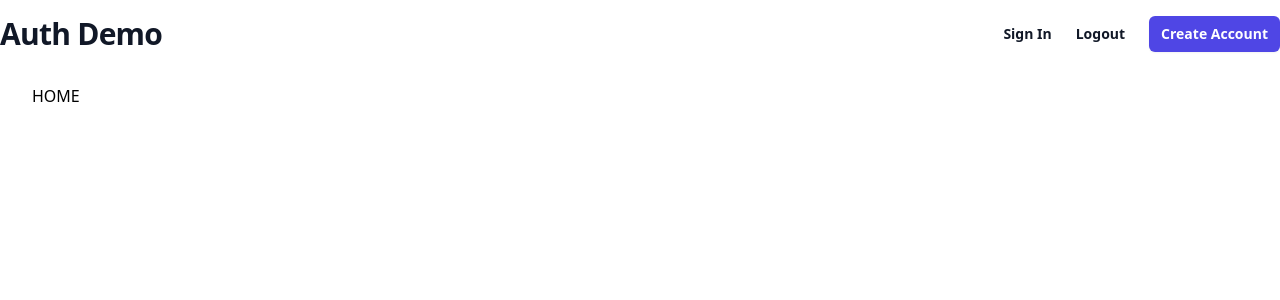
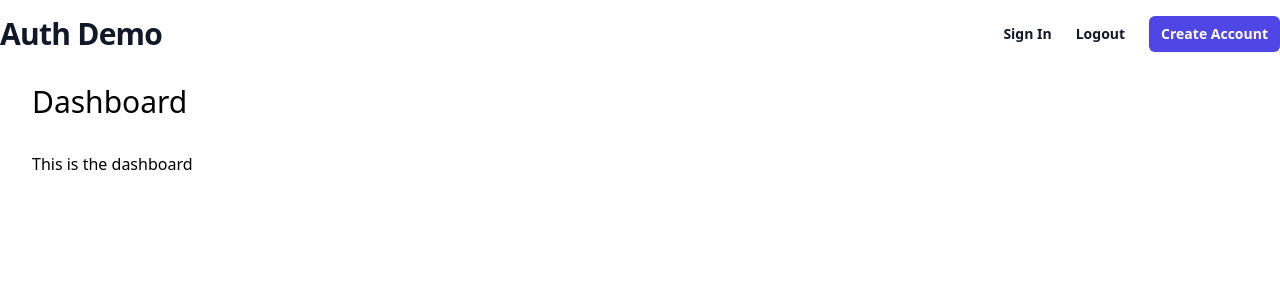
Before and after one commit to bemebox/2fa-authetication-basic, a Vue app in the folder 2FA-Login/: page / in a window 1280 px wide. Shown: the top 300 px of the page. Built offline with nearby package versions, Linux system fonts and the light colour scheme.

Commit message:
add Dashboard component and view

```diff
--- a/2FA-Login/src/router/index.ts
+++ b/2FA-Login/src/router/index.ts
@@ -1,13 +1,14 @@
+import DashboardView from '@/views/DashboardView.vue';
 import { createRouter, createWebHistory } from 'vue-router'
-import HomeView from '../views/HomeView.vue'
+
 
 const router = createRouter({
   history: createWebHistory(import.meta.env.BASE_URL),
   routes: [
     {
       path: '/',
-      name: 'home',
-      component: HomeView
+      name: 'Dashboard',
+      component: DashboardView
     },
   ]
 })
--- /dev/null
+++ b/2FA-Login/src/views/DashboardView.vue
@@ -0,0 +1,12 @@
+<script lang="ts" setup>
+
+</script>
+
+<template>
+    <h1 class="text-3xl mb-8">
+        Dashboard
+    </h1>
+    <p>
+        This is the dashboard
+    </p>
+</template>
--- a/2FA-Login/src/views/HomeView.vue
+++ /dev/null
@@ -1,9 +0,0 @@
-<script setup lang="ts">
-
-</script>
-
-<template>
-  <main>
-    HOME
-  </main>
-</template>
```
